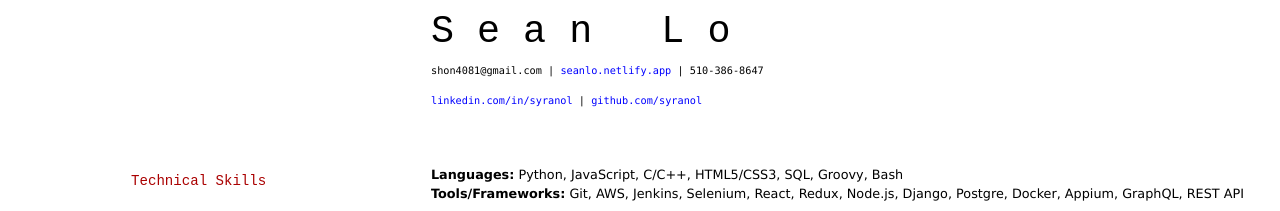
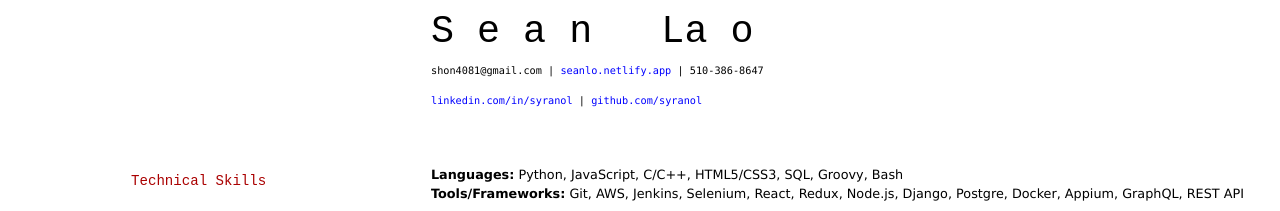
Before and after one commit to elipapa/markdown-cv, a Jekyll site: the page built from index.md, in a window 1280 px wide. Shown: the top 211 px of the page. Built offline with Jekyll 4.4.1, drawn with Linux system fonts in a browser that asks for light colours.

Commit message:
Update index.md

```diff
--- a/index.md
+++ b/index.md
@@ -3,7 +3,7 @@
 title: Sean Lo's Resume
 ---
 
-# S e a n     <span style="opacity:0;">_</span> L o
+# S e a n     <span style="opacity:0;">_</span> La o
 
 <div id="webaddress">
   <a><font color="black"> shon4081@gmail.com <font color="black">| <a href="https://seanlo.netlify.app"><font color="blue"> seanlo.netlify.app</font></a> | </font>  510-386-8647 </font> </a>
```
